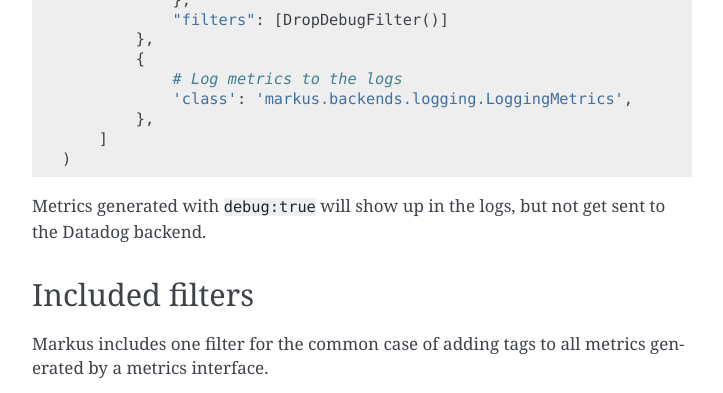
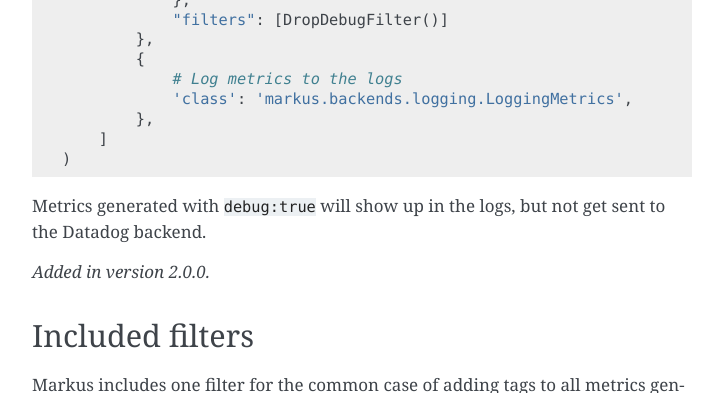
Before and after one commit to willkg/markus, a Sphinx documentation site: the page built from docs/filters.rst, in a window 1280 px wide and 900 px high, scrolled down 2088 px, cut to the strip 0-393 px from the top of the window. Shown: the whole strip, without its empty margins (388-1111 px from the left). Built offline with Sphinx 7.4.7, drawn with Linux system fonts in a browser that asks for light colours.

Commit message:
Add versionadded tag for filters docs

```diff
--- a/docs/filters.rst
+++ b/docs/filters.rst
@@ -113,6 +113,8 @@
 Metrics generated with ``debug:true`` will show up in the logs, but not get
 sent to the Datadog backend.
 
+.. versionadded:: 2.0.0
+
 
 Included filters
 ================
```
